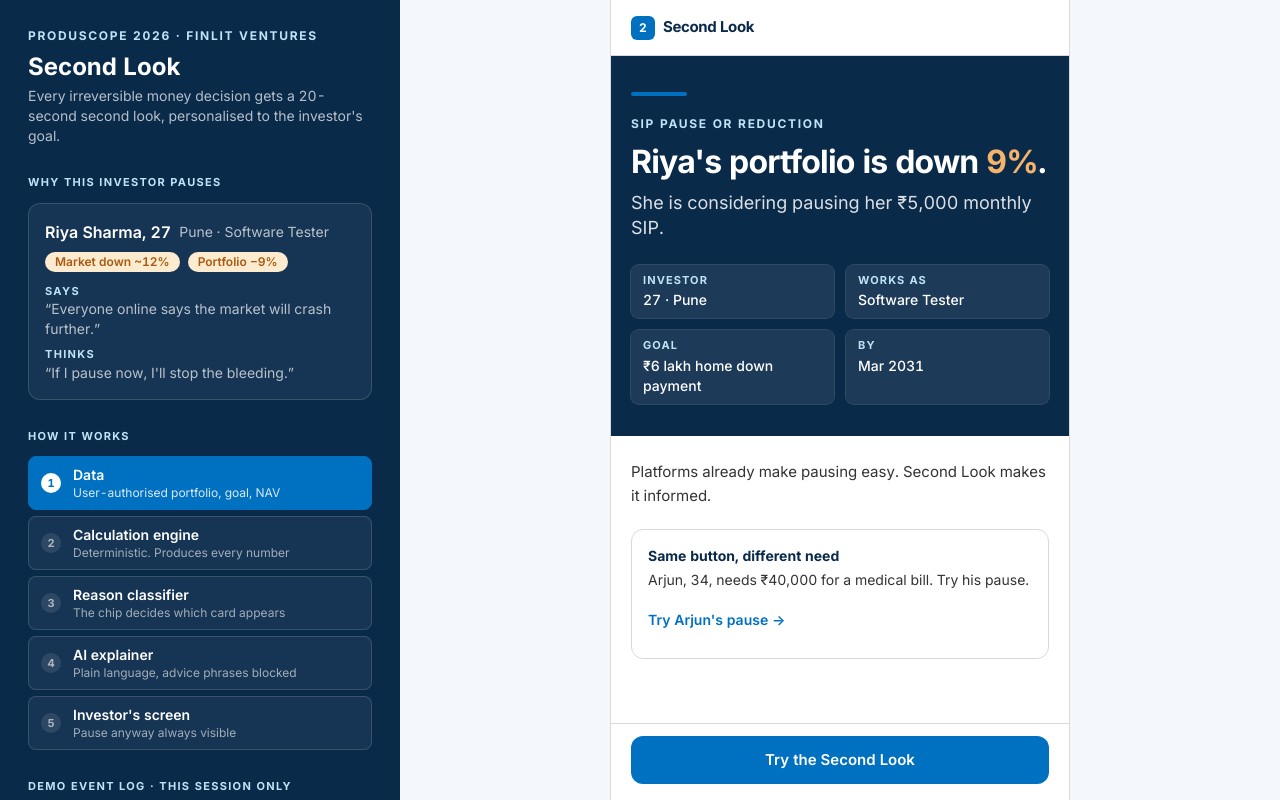
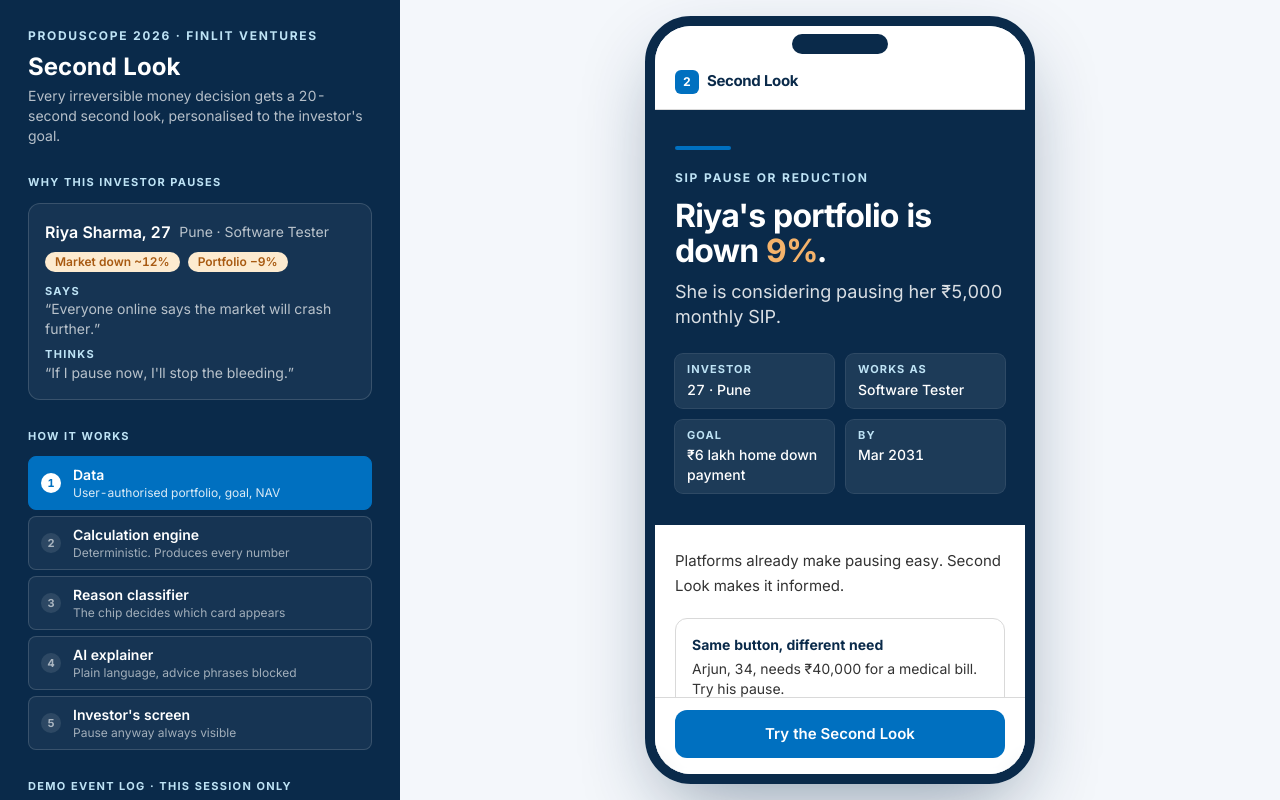
Before and after one commit to samarnasir/produscope-second_look, a React (Vite) app: page /#/landing in a window 1280 px wide. Built offline with nearby package versions, Linux system fonts and the light colour scheme.

Commit message:
Show app in a phone frame on desktop; contain sheets inside it
Co-Authored-By: Claude Sonnet 5.5 <noreply@anthropic.com>
Claude-Session: https://claude.ai/code/session_01J33wiPtWSmDuTvoov1ZA73

```diff
--- a/src/components/shell/AppShell.tsx
+++ b/src/components/shell/AppShell.tsx
@@ -12,8 +12,17 @@ export function AppShell({ flow, children }: { flow: Flow; children: ReactNode }
           <ContextPanel flow={flow} dark />
         </div>
       </aside>
-      <div className="flex min-h-dvh justify-center bg-[#f4f7fb]">
-        <div className="relative flex min-h-dvh w-full max-w-[460px] flex-col bg-white lg:border-x lg:border-line">
+      <div className="flex min-h-dvh justify-center bg-[#f4f7fb] lg:items-center lg:py-4">
+        {/* Desktop: phone frame. The transform makes it the containing block for fixed-position sheets. */}
+        <div
+          className="relative w-full max-w-[460px] lg:h-[min(820px,calc(100dvh-2rem))] lg:w-[390px] lg:max-w-none lg:overflow-hidden lg:rounded-[46px] lg:border-[10px] lg:border-navy lg:shadow-[0_30px_80px_-20px_rgba(10,42,74,0.45)] lg:[transform:translateZ(0)]"
+        >
+          <div
+            className="pointer-events-none absolute left-1/2 top-2 z-30 hidden h-5 w-24 -translate-x-1/2 rounded-full bg-navy lg:block"
+            aria-hidden="true"
+          />
+          <div className="flex min-h-dvh flex-col bg-white lg:h-full lg:min-h-0 lg:overflow-y-auto">
+            <div className="hidden h-7 shrink-0 lg:block" aria-hidden="true" />
             <header className="flex h-14 shrink-0 items-center justify-between border-b border-line px-5">
               <div className="flex items-center gap-2">
                 <span className="grid size-6 place-items-center rounded-md bg-blue text-xs font-bold text-white" aria-hidden="true">
@@ -42,6 +51,7 @@ export function AppShell({ flow, children }: { flow: Flow; children: ReactNode }
           </div>
         </div>
       </div>
+    </div>
   )
 }
 
--- a/src/components/shell/Sheet.tsx
+++ b/src/components/shell/Sheet.tsx
@@ -47,7 +47,7 @@ export function Sheet({ title, subtitle, onClose, children, footer, labelId = 's
   }, [onClose])
 
   return (
-    <div className="fixed inset-0 z-50 flex items-end justify-center sm:items-center" role="presentation">
+    <div className="fixed inset-0 z-50 flex items-end justify-center sm:max-lg:items-center" role="presentation">
       <div className="absolute inset-0 animate-fade-in bg-navy/50" onClick={onClose} aria-hidden="true" />
       <div
         ref={ref}
@@ -55,9 +55,9 @@ export function Sheet({ title, subtitle, onClose, children, footer, labelId = 's
         aria-modal="true"
         aria-labelledby={labelId}
         tabIndex={-1}
-        className="relative flex max-h-[92dvh] w-full animate-sheet-up flex-col rounded-t-2xl bg-white shadow-xl outline-none sm:max-w-[480px] sm:rounded-2xl"
+        className="relative flex max-h-[92dvh] lg:max-h-[calc(100%-3.5rem)] w-full animate-sheet-up flex-col rounded-t-2xl bg-white shadow-xl outline-none sm:max-lg:max-w-[480px] sm:max-lg:rounded-2xl"
       >
-        <div className="mx-auto mt-2 h-1 w-10 rounded-full bg-line sm:hidden" aria-hidden="true" />
+        <div className="mx-auto mt-2 h-1 w-10 rounded-full bg-line sm:max-lg:hidden" aria-hidden="true" />
         <div className="flex items-start justify-between gap-3 px-5 pt-4">
           <div>
             <h2 id={labelId} className="text-xl font-bold text-navy">
```
Lines whose indentation alone changed are shown as unchanged.
